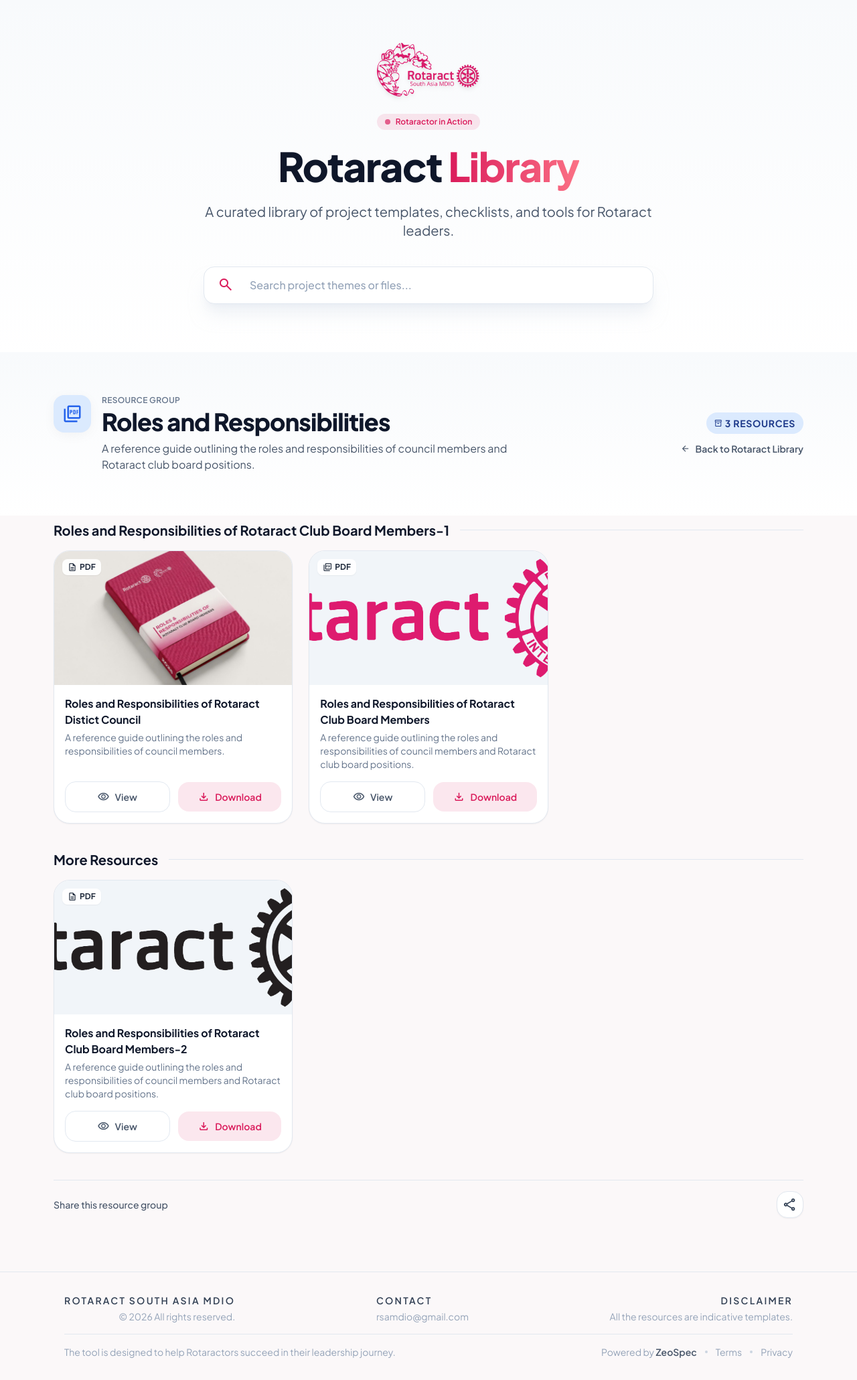
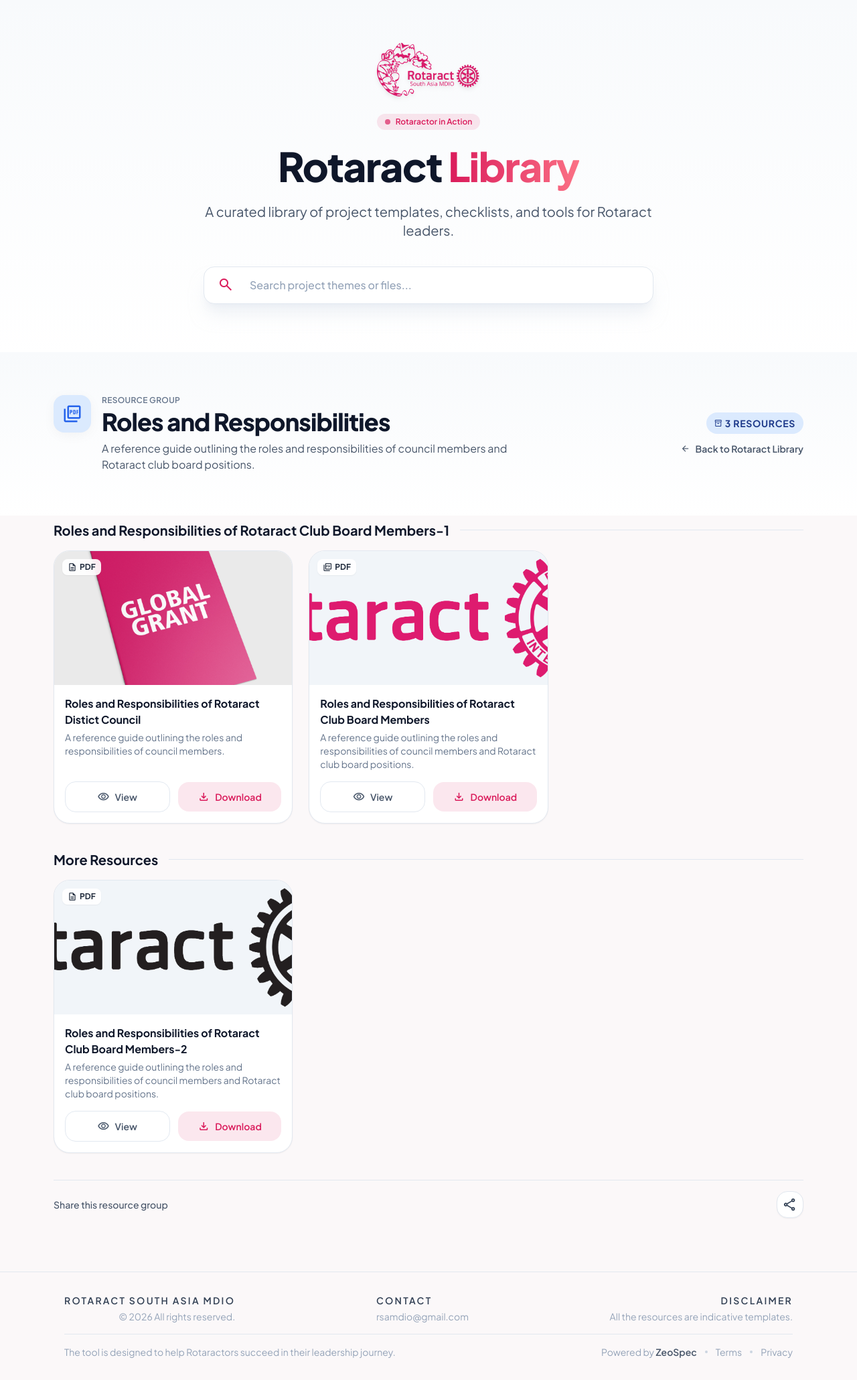
Before and after one commit to rsamdio/RSALibrary, a Jekyll site: the page built from _resources/roles-and-responsibilities.md, in a window 1280 px wide. Shown: the whole page at 67% size. Built offline with Jekyll 4.4.1, drawn with Linux system fonts in a browser that asks for light colours.

Commit message:
Update Resource Group “roles-and-responsibilities”

```diff
--- a/_resources/roles-and-responsibilities.md
+++ b/_resources/roles-and-responsibilities.md
@@ -12,7 +12,7 @@
         description: A reference guide outlining the roles and responsibilities of
           council members.
         type: PDF
-        preview_image_url: /resources/whatsapp-image-2026-07-19-at-12.08.08.jpeg
+        preview_image_url: /resources/866828_o6cbn71.jpg
         view_url: /resources/roles-and-responsibilities-of-distirct-council.pdf
         download_url: /resources/roles-and-responsibilities-of-distirct-council.pdf
       - type_icon: picture_as_pdf
```
